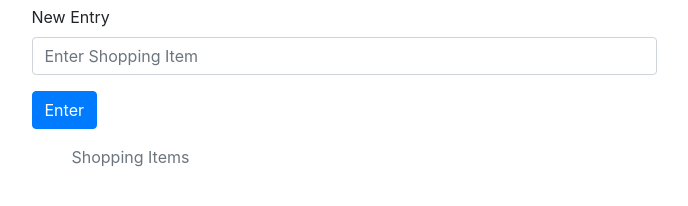
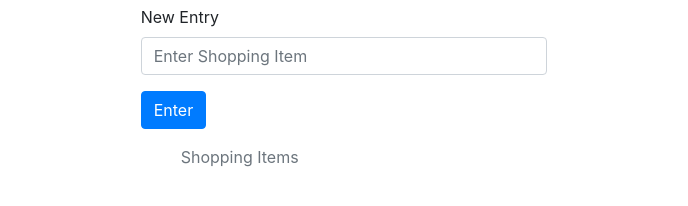
Before and after one commit to DevAliMaher/ShoppingList-JS, a plain HTML site: page index.html in a window 1280 px wide. Shown: the part 166-372 px from the top of the page, without its empty margins (296-984 px from the left). Drawn offline with Linux system fonts and the light colour scheme.

Commit message:
Update index.html

```diff
--- a/index.html
+++ b/index.html
@@ -12,7 +12,7 @@
 <body>
 <div class="container-lg py-5">
     <div class="row">
-        <div class="col-sm-12 col-md-6 offset-3">
+        <div class="col-sm-12 col-md-4 offset-md-4">
             <h1 class="display-4 pb-5 text-center">Shopping List</h1>
             <label for="userInput">New Entry</label>
             <input id="userInput" type="text" class="form-control" placeholder="Enter Shopping Item">
```
